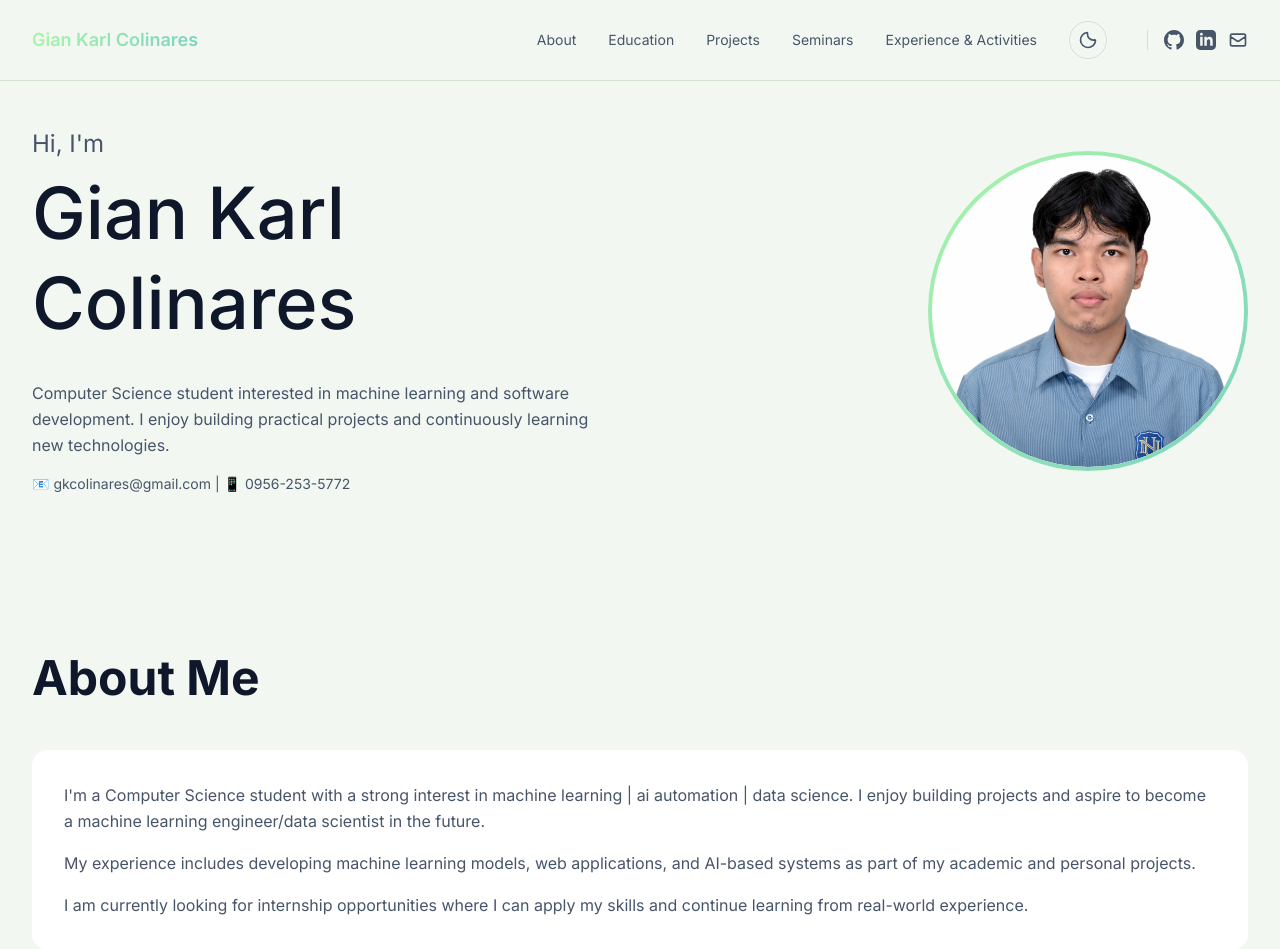
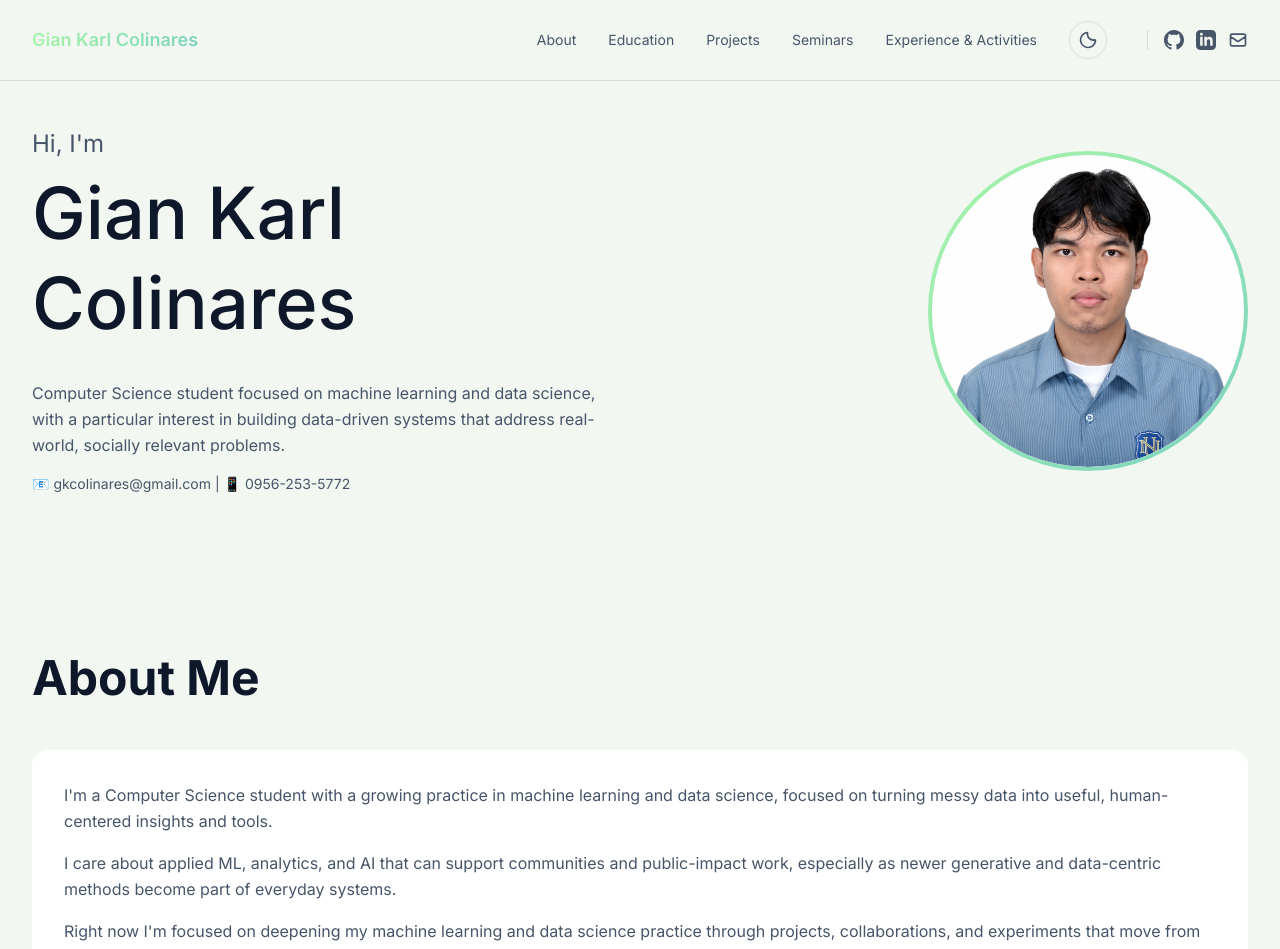
Before and after one commit to Gkcoli/Coli_Website, a Next.js app: page / in a window 1280 px wide. Shown: the top 949 px of the page. Built offline with nearby package versions, Linux system fonts and the light colour scheme.

Commit message:
Updated page
Fix the bio removed the unwanted parts of it

```diff
--- a/app/page.tsx
+++ b/app/page.tsx
@@ -297,7 +297,7 @@ export default function Home() {
 
               <div className="space-y-4 text-gray-400 leading-relaxed text-sm sm:text-base">
                 <p>
-                  Computer Science student interested in machine learning and software development. I enjoy building practical projects and continuously learning new technologies.
+                  Computer Science student focused on machine learning and data science, with a particular interest in building data-driven systems that address real-world, socially relevant problems.
                 </p>
                 <p className="text-xs sm:text-sm">
                   📧 gkcolinares@gmail.com | 📱 0956-253-5772
@@ -350,13 +350,13 @@ export default function Home() {
           >
             <div className="space-y-4 text-sm sm:text-base text-gray-300 leading-relaxed">
               <p>
-                I&apos;m a Computer Science student with a strong interest in machine learning | ai automation | data science. I enjoy building projects and aspire to become a machine learning engineer/data scientist in the future.
+                I&apos;m a Computer Science student with a growing practice in machine learning and data science, focused on turning messy data into useful, human-centered insights and tools.
               </p>
               <p>
-                My experience includes developing machine learning models, web applications, and AI-based systems as part of my academic and personal projects.
+                I care about applied ML, analytics, and AI that can support communities and public-impact work, especially as newer generative and data-centric methods become part of everyday systems.
               </p>
               <p>
-                I am currently looking for internship opportunities where I can apply my skills and continue learning from real-world experience.
+                Right now I&apos;m focused on deepening my machine learning and data science practice through projects, collaborations, and experiments that move from raw data to real-world impact.
               </p>
             </div>
           </motion.div>
```
